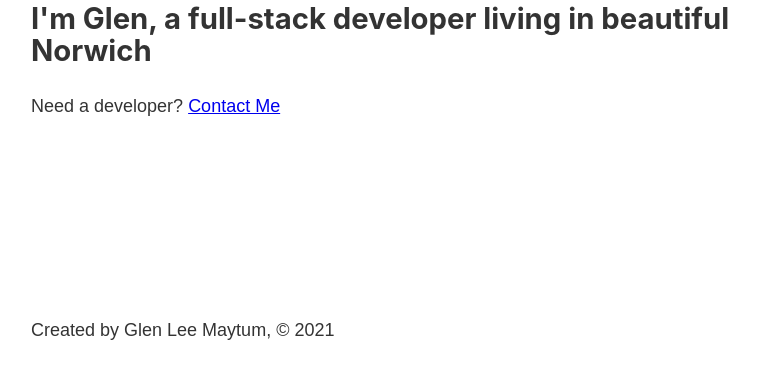
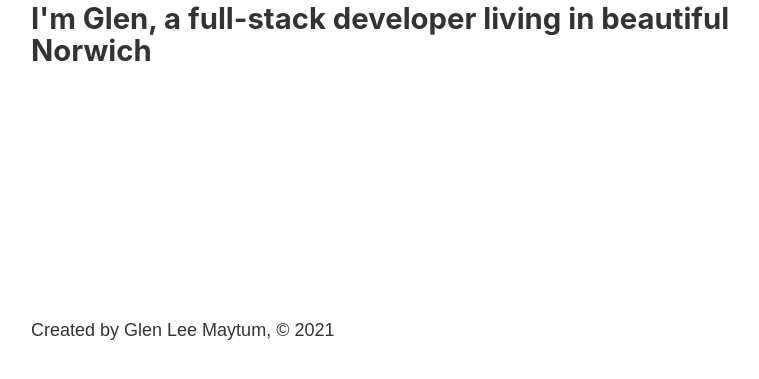
Before and after one commit to glenmaytum/react-gatsby-contentful-site, a Gatsby site: page / in a window 1280 px wide. Shown: the part 413-792 px from the top of the page, without its empty margins (252-1011 px from the left). Built offline with nearby package versions, Linux system fonts and the light colour scheme; Gatsby itself is replaced by a stand-in of ours.

Commit message:
clean up homepage

```diff
--- a/src/pages/index.js
+++ b/src/pages/index.js
@@ -9,9 +9,6 @@ const IndexPage = () => {
       <Head title="Home" />
       <h1>Hello</h1>
       <h2>I'm Glen, a full-stack developer living in beautiful Norwich</h2>
-      <p>
-        Need a developer? <Link to="/contact">Contact Me</Link>
-      </p>
     </Layout>
   )
 }
```
